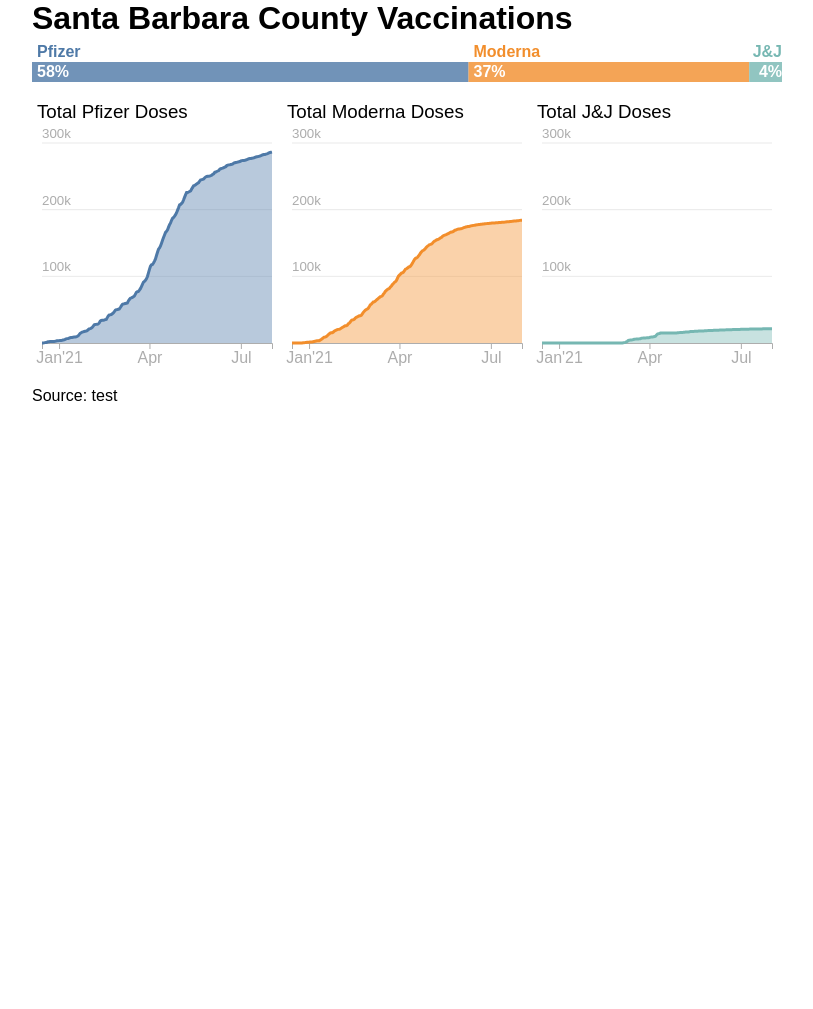
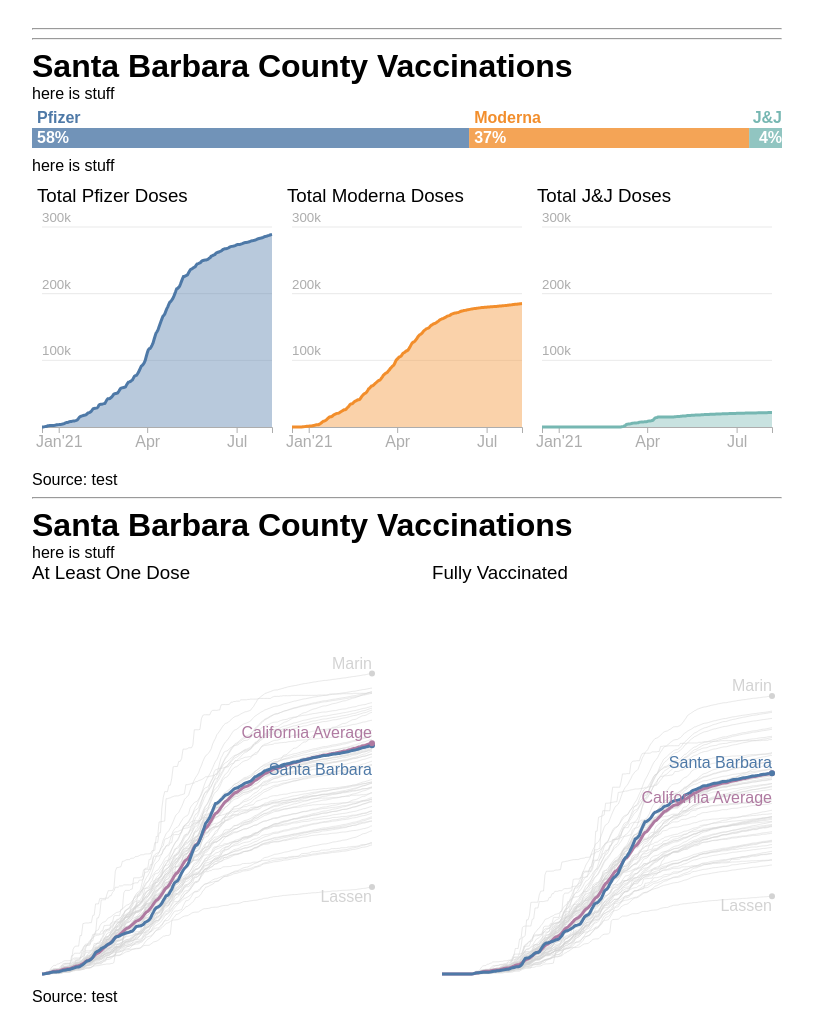
Before and after one commit to dailynexusdata/covid-dashboard, a website built with webpack: page index.html in a window 1280 px wide. Shown: the whole page, without its empty margins (233-1046 px from the left). Before the commit the page ends 800 px from the top, so only its background shows below. Built offline with nearby package versions, Linux system fonts and the light colour scheme.

Commit message:
vaccines pct by county plot

```diff
--- a/index.html
+++ b/index.html
@@ -10,9 +10,14 @@
     </head>
 
     <body style='width: 100%; display: flex; justify-content: center; margin: 0;'>
-        <main style='width: 750px'>
-            <div id="dosesByVaccine-d3"></div>
-            <!-- <div id="dosesByCounty-d3"></div> -->
+        <main style='width: 750px; padding: 20px'>
+            <div id="sbCouty-vaccines-d3" class="covid-dashboard-d3"></div>
+            <hr />
+            <div id="sbCounty-dailyCases-d3" class="covid-dashboard-d3"></div>
+            <hr />
+            <div id="dosesByVaccine-d3" class="covid-dashboard-d3"></div>
+            <hr />
+            <div id="dosesByCounty-d3" class="covid-dashboard-d3"></div>
         </main>
     </body>
 
--- a/src/plots/index.js
+++ b/src/plots/index.js
@@ -3,17 +3,22 @@
 
 import makeVaccineTypes from './vaccineTypes';
 import makeVaccineCounty from './vaccineCounty';
+import makeSbVaccines from './sbVaccine';
 
 (async () => {
   const convertTime = d3.timeParse('%Y-%m-%d');
 
   const vaccineData = await d3.csv(
-    'https://raw.githubusercontent.com/dailynexusdata/covid-dashboard/main/dist/data/vaccines.csv',
+    'dist/data/vaccines.csv',
+    // 'https://raw.githubusercontent.com/dailynexusdata/covid-dashboard/main/dist/data/vaccines.csv',
     (d) => ({
       date: convertTime(d.date),
       cumulative_pfizer_doses: +d.cumulative_pfizer_doses,
       cumulative_moderna_doses: +d.cumulative_moderna_doses,
       cumulative_jj_doses: +d.cumulative_jj_doses,
+      cumulative_fully_vaccinated: +d.cumulative_fully_vaccinated,
+      cumulative_at_least_one_dose: +d.cumulative_at_least_one_dose,
+      population: +d.population,
     }),
   );
 
@@ -22,15 +27,18 @@
   const countyVaccineData = await d3.csv('dist/data/ca_vaccines.csv', (d) => ({
     ...d,
     date: convertTime(d.date),
-    cumulative_total_doses: +d.cumulative_total_doses,
+    cumulative_at_least_one_dose: +d.cumulative_at_least_one_dose,
+    cumulative_fully_vaccinated: +d.cumulative_fully_vaccinated,
+    population: +d.population,
   }));
 
   const resize = () => {
     makeVaccineTypes(vaccineData);
     makeVaccineCounty(countyVaccineData);
+    makeSbVaccines(vaccineData);
   };
 
-  window.addEventListener('resive', () => {
+  window.addEventListener('resize', () => {
     resize();
   });
 
--- /dev/null
+++ b/src/plots/sbDailyCases.js
@@ -0,0 +1,22 @@
+/**
+ *
+ * @author alex
+ *
+ * @since 8/8/2021
+ */
+import * as d3 from 'd3';
+
+/**
+ *
+ * @param {*} data - plot data
+ *
+ * @author alex
+ * @todo get correct data
+ *
+ * @since 8/8/2021
+ */
+const sbDailyCases = (data) => {
+  const container = d3.select('#sbCounty-dailyCases-d3');
+};
+
+export default sbDailyCases;
--- /dev/null
+++ b/src/plots/sbVaccine.js
@@ -0,0 +1,34 @@
+/**
+ *
+ * @author alex
+ * @author zach
+ *
+ * @since 8/8/2021
+ */
+import * as d3 from 'd3';
+
+/**
+ *
+ * @param {*} data - plot data
+ *
+ * @author alex
+ * @author zach
+ * @todo copy over the other chart
+ *
+ * @see {@link https://dailynexusdata.github.io/kcsb-covid/} the first plot here is what we want to make
+ * @see {@link https://github.com/dailynexusdata/kcsb-covid/blob/main/plots/countyVaccines.js} I would say just copy the majority of the code
+ *
+ * @since 8/8/2021
+ */
+const sbVaccines = (data) => {
+  const container = d3.select('#sbCouty-vaccines-d3');
+
+  // columns we want:
+  // > date
+  // > cumulative_at_least_one_dose
+  // > cumulative_fully_vaccinated
+  // you dont have to filter the other out -- just use these
+  console.log(data);
+};
+
+export default sbVaccines;
--- a/src/plots/styles.scss
+++ b/src/plots/styles.scss
@@ -1,5 +1,5 @@
-#dosesByVaccine-d3,
-#dosesByVaccine-d3 * {
+.covid-dashboard-d3,
+.covid-dashboard-d3 * {
   letter-spacing: normal !important;
   font-family: Arial, Helvetica, sans-serif !important;
 
--- a/src/plots/vaccineCounty.js
+++ b/src/plots/vaccineCounty.js
@@ -9,49 +9,192 @@
 import * as d3 from 'd3';
 import * as d3Collection from 'd3-collection';
 
+const firstLast = (arr) => {
+  if (!arr.length) {
+    return [];
+  }
+  const vals = [
+    arr[0],
+    arr[arr.length - 1],
+    ...arr.filter((d) => ['California', 'Santa Barbara'].includes(d.county)),
+  ];
+  return vals.sort((a, b) => a.pct - b.pct);
+};
+
 /**
  * Plotting function
  *
  * @param {*} data - data/ca_vaccines.csv with date and cumulative individual doses converted
+ * @param {*} accessor - function to get value from individual date point
+ * @param {*} container - div for title + plot
+ * @param {string} title - plot title
  *
  * @author alex rudolph
+ * @todo add hover over events
+ * @author zach
+ * @todo add xaxis
+ * @todo add ylabels
  *
  * @since 8/3/2021
  */
-const makeVaccineCounty = (data) => {
-  const container = d3.select('#dosesByCounty-d3');
-  container.selectAll('*').remove();
+const makeVaccineCountySingle = (data, accessor, container, title) => {
+  container.append('h3').text(title);
 
-  container.style('display', 'flex').style('flex-wrap', 'wrap');
+  const size = {
+    height: 400,
+    width: 350,
+  };
+
+  const margin = {
+    left: 10,
+    top: 10,
+    right: 10,
+    bottom: 10,
+  };
 
   const nestedData = d3Collection
     .nest()
     .key((d) => d.county)
     .entries(data);
 
-  const svg = container.append('svg').attr('width', 600).attr('height', 400);
+  const svg = container
+    .append('svg')
+    .attr('width', size.width)
+    .attr('height', size.height);
 
   const x = d3
     .scaleTime()
     .domain(d3.extent(data, (d) => d.date))
-    .range([0, 600]);
+    .range([margin.left, size.width - margin.right]);
 
-  const y = d3.scaleLinear().domain([0, 600000]).range([400, 0]);
+  const y = d3.scaleLinear().range([size.height - margin.bottom, margin.top]);
 
   const line = d3
     .line()
     .x((d) => x(d.date))
-    .y((d) => y(d.cumulative_total_doses));
+    .y((d) => y(accessor(d) / d.population));
+
+  const color = (s) => {
+    if (s === 'California') {
+      // UGHHHHHHHHHHHHHHHHHHHHHHHHHHH
+      // I DONT LIKE THIS COLOR
+      return '#af7aa1';
+    }
+    if (s === 'Santa Barbara') {
+      return '#4e79a7';
+    }
+    return '#d3d3d3';
+  };
 
   svg
     .selectAll('lines')
-    .data(nestedData)
+    .data(
+      nestedData.sort((a, b) => {
+        if (a.key === 'Santa Barbara') {
+          return 1;
+        }
+        if (b.key === 'Santa Barbara') {
+          return -1;
+        }
+        if (a.key === 'California') {
+          return 1;
+        }
+        if (b.key === 'California') {
+          return -1;
+        }
+        return 0;
+      }),
+    )
     .enter()
     .append('path')
     .attr('d', (d) => line(d.values))
-    .attr('stroke', (d) => (d.key === 'Santa Barbara' ? 'blue' : 'black'))
-    .attr('stroke-width', (d) => (d.key === 'Santa Barbara' ? 3 : 1))
+    .attr('stroke', (d) => color(d.key))
+    .attr('stroke-width', (d) =>
+      ['California', 'Santa Barbara'].includes(d.key) ? 3 : 1,
+    )
+    .attr('stroke-opacity', (d) =>
+      ['California', 'Santa Barbara'].includes(d.key) ? 1 : 0.5,
+    )
     .attr('fill', 'none');
+
+  const endLabelsValues = firstLast(
+    nestedData
+      .map((d) => {
+        const last = d.values[d.values.length - 1];
+
+        return {
+          ...last,
+          pct: accessor(last) / last.population,
+        };
+      })
+      .sort((a, b) => a.pct - b.pct),
+  );
+
+  const endLabels = svg.selectAll('endLabs').data(endLabelsValues).join('g');
+
+  endLabels
+    .append('circle')
+    .attr('cx', (d) => x(d.date))
+    .attr('cy', (d) => y(d.pct))
+    .attr('r', 3)
+    .attr('fill', (d) => color(d.county));
+
+  endLabels
+    .append('text')
+    .attr('x', (d) => x(d.date))
+    .attr('y', (d, i) => y(d.pct) + (i >= 2 ? -5 : 15) + (i === 1 ? 15 : 0))
+    .attr('text-anchor', 'end')
+    .text((d) => d.county + (d.county === 'California' ? ' Average' : ''))
+    .attr('fill', (d) => color(d.county));
+
+  endLabels.on('mouseover', (event, d) => {
+    console.log(d);
+  });
+};
+
+const makeVaccineCounty = (data) => {
+  const container = d3.select('#dosesByCounty-d3');
+  container.selectAll('*').remove();
+
+  container.append('h1').text('Santa Barbara County Vaccinations');
+
+  container.append('p').text('here is stuff');
+
+  const plots = container
+    .append('div')
+    .style('display', 'flex')
+    .style('flex-wrap', 'wrap')
+    .style('justify-content', 'space-between');
+  const atLeastOne = plots.append('div');
+  const fully = plots.append('div');
+
+  container.append('p').html("Source: <a href='https://google.com'>test</a>");
+  makeVaccineCountySingle(
+    data,
+    (d) => d.cumulative_at_least_one_dose,
+    atLeastOne,
+    'At Least One Dose',
+  );
+  makeVaccineCountySingle(
+    data,
+    (d) => d.cumulative_fully_vaccinated,
+    fully,
+    'Fully Vaccinated',
+  );
+
+  // console.log(d3.scaleOrdinal(d3.schemeTableau10).range());
+  console.log([
+    '#4e79a7',
+    '#f28e2c',
+    '#e15759',
+    '#76b7b2',
+    '#59a14f',
+    '#edc949',
+    '#af7aa1',
+    '#ff9da7',
+    '#9c755f',
+    '#bab0ab',
+  ]);
 };
 
 export default makeVaccineCounty;
--- a/src/plots/vaccineTypes.js
+++ b/src/plots/vaccineTypes.js
@@ -114,7 +114,7 @@
 
   const horizLines = svg.append('g');
 
-  yticks.slice(1).forEach((yVal, i) => {
+  yticks.slice(1).forEach((yVal) => {
     horizLines
       .append('line')
       .attr('x1', margin.left)
@@ -144,7 +144,8 @@
  * @param {*} div
  * @param {{width: number, height: number}} size - plotting area dimensions
  * @param {*} data - total number of doses at most recent date
- * @param {*} colors
+ * @param {*} colors - dictionary for vaccine color
+ * @param {*} labels - dictionary for vaccine label name
  *
  * @author alex rudolph
  *
@@ -154,7 +155,7 @@
   const plotData = { ...data };
   delete plotData.date;
 
-  const total = d3.sum(Object.values(plotData));
+  const total = d3.sum(Object.keys(labels).map((key) => plotData[key]));
 
   Object.keys(plotData).forEach((key) => {
     plotData[key] /= total;
@@ -234,7 +235,7 @@
  *
  * @author alex rudolph
  *
- * @since 8/2/2021
+ * @since 8/7/2021
  */
 const makeVaccineTypes = (data) => {
   const container = d3.select('#dosesByVaccine-d3');
@@ -242,10 +243,13 @@
 
   container.append('h1').text('Santa Barbara County Vaccinations');
 
+  container.append('p').text('here is stuff');
+
   const barArea = container
     .append('div')
     .style('width', container.style('width'));
 
+  container.append('p').text('here is stuff');
   const plotArea = container
     .append('div')
     .style('display', 'flex')
```
Also changed, not shown: dist/data/ca_vaccines.csv, dist/data/vaccines.csv, 3 other files.
